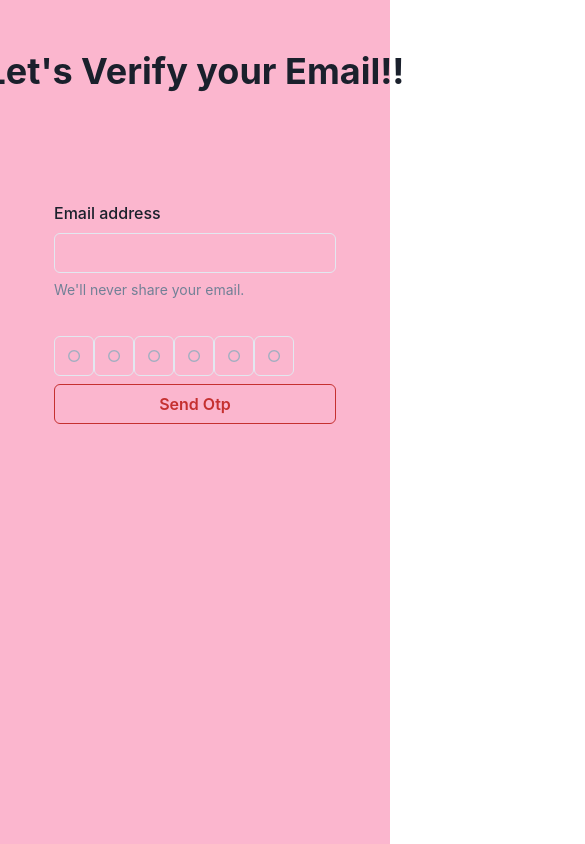
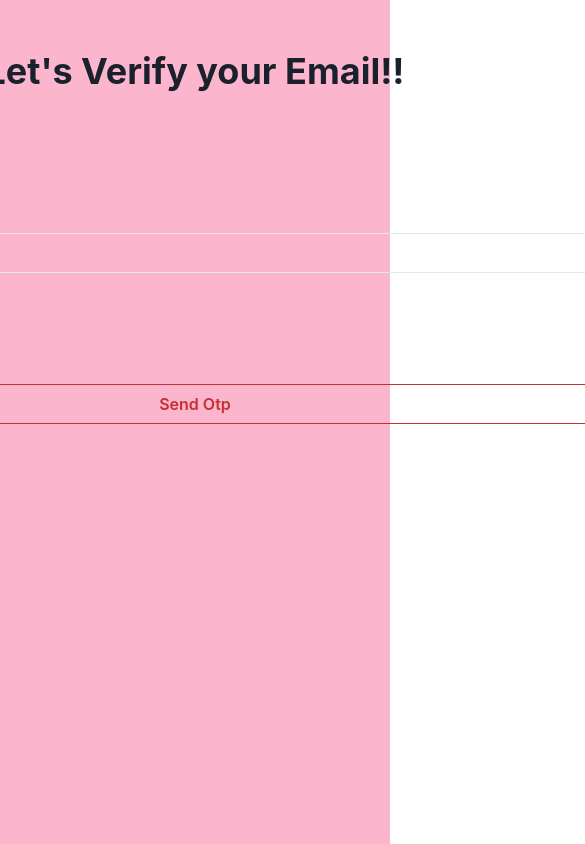
Before and after one commit to Ad450/voting-dapp, a React (Create React App) app in the folder src/: page / in a window 390 px wide. Shown: the top 844 px of the page, 585 px wide, since content can reach past the window. Built offline with nearby package versions, Linux system fonts and the light colour scheme.

Commit message:
UI not responsive, needs a fix

```diff
--- a/src/src/features/voter_verification/components/verify_voter.tsx
+++ b/src/src/features/voter_verification/components/verify_voter.tsx
@@ -13,6 +13,7 @@ import {
 
 const VerifyVoter = () => {
   return (
+    <Box width="container.xl">
       <Stack>
         <FormControl>
           <FormLabel htmlFor="email">Email address</FormLabel>
@@ -28,6 +29,7 @@ const VerifyVoter = () => {
           </Button>
         }
       </Stack>
+    </Box>
   );
 };
 
```
Lines whose indentation alone changed are shown as unchanged.
